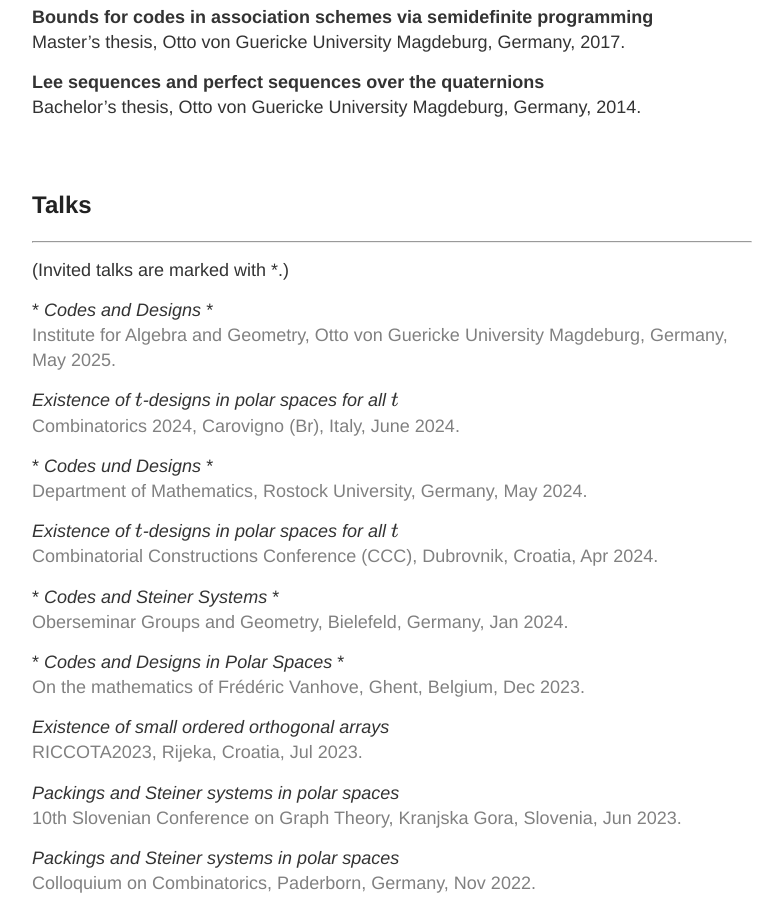
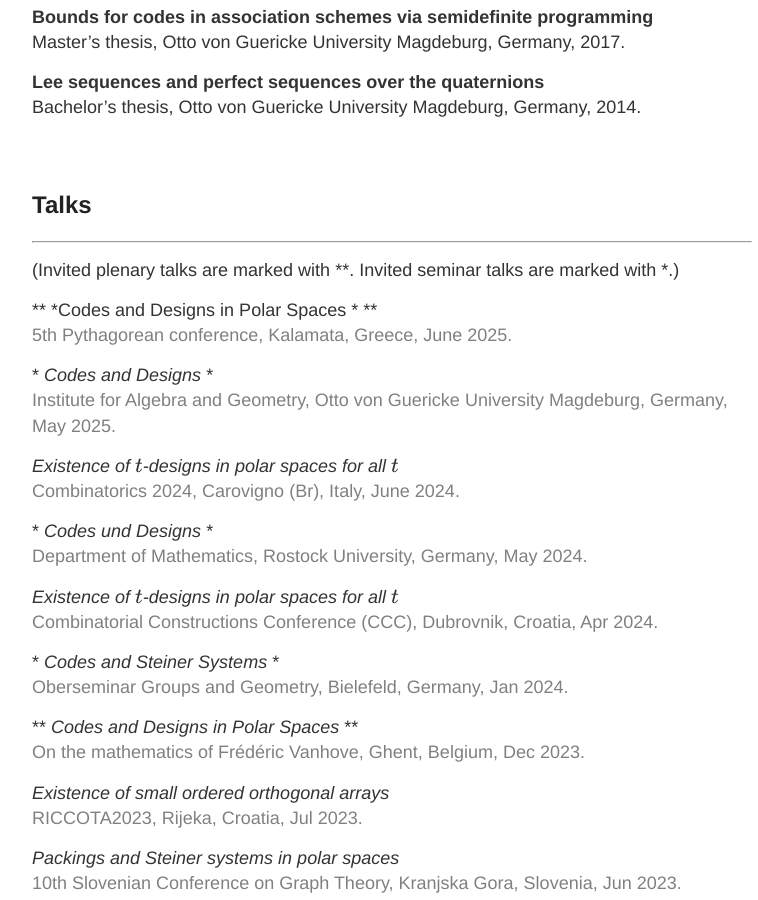
Before and after one commit to charleneweiss/charleneweiss.github.io, a Jekyll site: the page built from research.md, in a window 1280 px wide and 900 px high, scrolled down 1127 px. Shown: the whole window, without its empty margins (248-1006 px from the left). Built offline with Jekyll 4.4.1, drawn with Linux system fonts in a browser that asks for light colours; formulas are drawn with MathJax 3.

Commit message:
Update research.md

```diff
--- a/research.md
+++ b/research.md
@@ -81,7 +81,10 @@ Bachelor's thesis, Otto von Guericke University Magdeburg, Germany, 2014.
 ## Talks
 ____
 
-(Invited talks are marked with \*.)
+(Invited plenary talks are marked with \*\*. Invited seminar talks are marked with \*.)
+
+\*\* *Codes and Designs in Polar Spaces * \*\* \
+  <span style="color:gray"> 5th Pythagorean conference, Kalamata, Greece, June 2025.</span>
 
 \* *Codes and Designs* \* \
   <span style="color:gray"> Institute for Algebra and Geometry, Otto von Guericke University Magdeburg, Germany, May 2025.</span>
@@ -98,7 +101,7 @@ ____
 \* *Codes and Steiner Systems* \* \
   <span style="color:gray">Oberseminar Groups and Geometry, Bielefeld, Germany, Jan 2024.</span>
 
-\* *Codes and Designs in Polar Spaces* \* \
+\*\* *Codes and Designs in Polar Spaces* \*\* \
   <span style="color:gray">On the mathematics of Frédéric Vanhove, Ghent, Belgium, Dec 2023.</span>
 
 *Existence of small ordered orthogonal arrays*\
```
